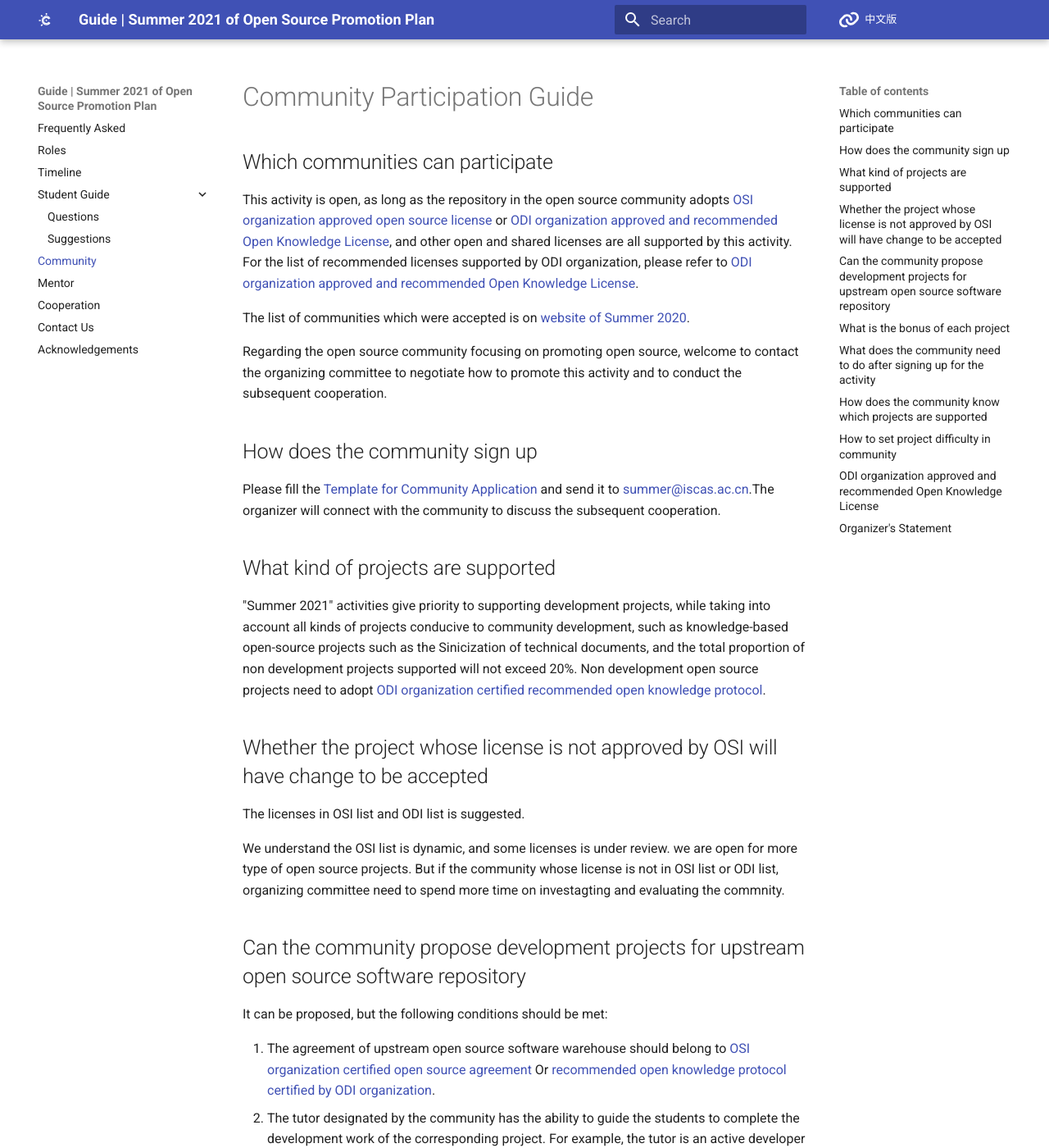
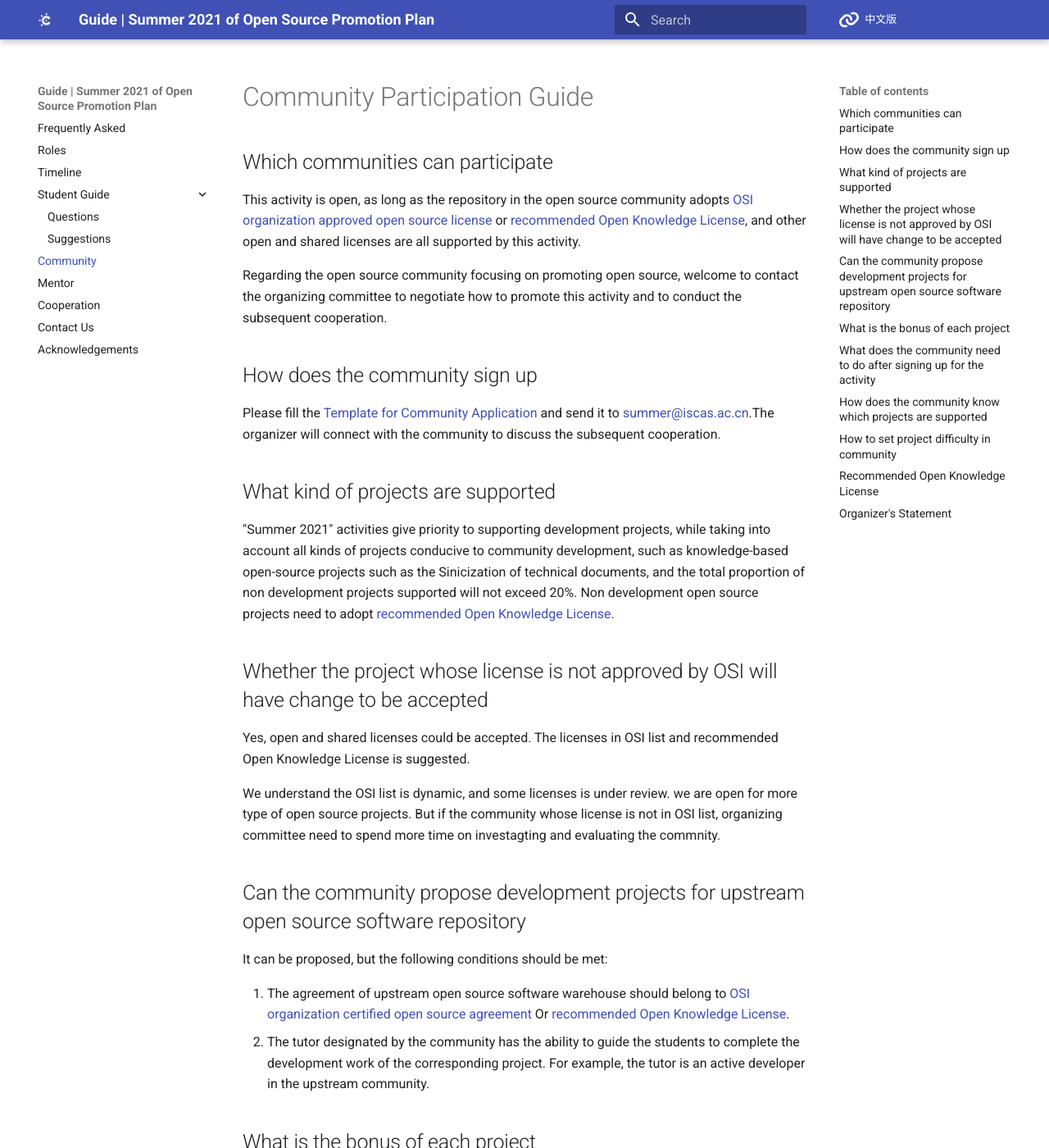
Before and after one commit to summer-ospp/help-en, an MkDocs documentation site: the page built from docs/community.md, in a window 1280 px wide and 1400 px high. Shown: the whole window at 82% size. Built offline with MkDocs 1.6.1 and Material for MkDocs 9.7.7, drawn with Linux system fonts in a browser that asks for light colours; comment, search, counter and statistics services are not loaded; some of the changed text lies outside the part shown.

Commit message:
update description about recommanded open kownledge license

```diff
--- a/docs/community.md
+++ b/docs/community.md
@@ -2,10 +2,7 @@
 
 ## Which communities can participate
 
-This activity is open, as long as the repository in the open source community adopts [OSI organization approved open source license](https://opensource.org/licenses) or [ODI organization approved and recommended Open Knowledge License](https://opendefinition.org/licenses/), and other open and shared licenses are all supported by this activity.
-For the list of recommended licenses supported by ODI organization, please refer to [ODI organization approved and recommended Open Knowledge License](#odi-organization-approved-and-recommended-open-knowledge-license).
-
-The list of communities which were accepted is on [website of Summer 2020](https://isrc.iscas.ac.cn/summer2020/#/organisations).
+This activity is open, as long as the repository in the open source community adopts [OSI organization approved open source license](https://opensource.org/licenses) or [recommended Open Knowledge License](#recommended-open-knowledge-license), and other open and shared licenses are all supported by this activity.
 
 Regarding the open source community focusing on promoting open source, welcome to contact the organizing committee to negotiate how to promote this activity and to conduct the subsequent cooperation.
 
@@ -15,19 +12,19 @@ Please fill the [Template for Community Application](./assets/template-for-commu
 
 ## What kind of projects are supported
 
-"Summer 2021" activities give priority to supporting development projects, while taking into account all kinds of projects conducive to community development, such as knowledge-based open-source projects such as the Sinicization of technical documents, and the total proportion of non development projects supported will not exceed 20%. Non development open source projects need to adopt [ODI organization certified recommended open knowledge protocol](#odi-organization-approved-and-recommended-open-knowledge-license).
+"Summer 2021" activities give priority to supporting development projects, while taking into account all kinds of projects conducive to community development, such as knowledge-based open-source projects such as the Sinicization of technical documents, and the total proportion of non development projects supported will not exceed 20%. Non development open source projects need to adopt [recommended Open Knowledge License](#recommended-open-knowledge-license).
 
 ## Whether the project whose license is not approved by OSI will have change to be accepted
 
-The licenses in OSI list and ODI list is suggested.
+Yes, open and shared licenses could be accepted. The licenses in OSI list and recommended Open Knowledge License is suggested.
 
-We understand the OSI list is dynamic, and some licenses is under review. we are open for more type of open source projects. But if the community whose license is not in OSI list or ODI list, organizing committee need to spend more time on investagting and evaluating the commnity.
+We understand the OSI list is dynamic, and some licenses is under review. we are open for more type of open source projects. But if the community whose license is not in OSI list, organizing committee need to spend more time on investagting and evaluating the commnity.
 
 ## Can the community propose development projects for upstream open source software repository
 
 It can be proposed, but the following conditions should be met:
 
-1. The agreement of upstream open source software warehouse should belong to [OSI organization certified open source agreement](https://opensource.org/licenses) Or  [recommended open knowledge protocol certified by ODI organization](#odi-organization-approved-and-recommended-open-knowledge-license).
+1. The agreement of upstream open source software warehouse should belong to [OSI organization certified open source agreement](https://opensource.org/licenses) Or  [recommended Open Knowledge License](#recommended-open-knowledge-license).
 2. The tutor designated by the community has the ability to guide the students to complete the development work of the corresponding project. For example, the tutor is an active developer in the upstream community.
 
 ## What is the bonus of each project
@@ -55,7 +52,7 @@ After informing the Organizing Committee of the link address of the "summer 2021
 General requirements for funded projects:
 
 1. The open source software corresponding to the development project adopts [OSI organization certified open source license](https://opensource.org/licenses)
-2. The repository corresponding to the open knowledge project adopts [ODI organization approved and recommended Open Knowledge License](https://opendefinition.org/licenses/) For the specific list, please refer to: [ODI organization approved and recommended Open Knowledge License] (# ODI organization approved and recommended Open Knowledge License)
+2. The repository corresponding to the open knowledge project adopts [recommended Open Knowledge License](community.md#recommended-open-knowledge-license)
 
 The organizing committee will evaluate whether the project will be supported or not according to the application of the students.
 
@@ -73,16 +70,16 @@ The following are the reference standards of difficulty:
 - Low: bonus RMB 6000
 - Objective: the ability is equivalent to the junior and senior computer major bachelor students
 
-## ODI organization approved and recommended Open Knowledge License
+## Recommended Open Knowledge License
 
 The following open knowledge agreement projects are accepted in this activity:
 
-- [Creative Commons CCZero (CC0)](https://opendefinition.org/licenses/cc-zero)
-- [Open Data Commons Public Domain Dedication and Licence (PDDL)](https://opendefinition.org/licenses/odc-pddl)
-- [Creative Commons Attribution 4.0 (CC-BY-4.0)](https://opendefinition.org/licenses/cc-by)
-- [Open Data Commons Attribution License (ODC-BY)](https://opendefinition.org/licenses/odc-by)
-- [Creative Commons Attribution Share-Alike 4.0 (CC-BY-SA-4.0)](https://opendefinition.org/licenses/cc-by-sa)
-- [Open Data Commons Open Database License (ODbL)](https://opendefinition.org/licenses/odc-odbl)
+- [Creative Commons CCZero (CC0)](https://creativecommons.org/publicdomain/zero/1.0/)
+- [Creative Commons Attribution 4.0 (CC-BY-4.0)](https://creativecommons.org/licenses/by/4.0/)
+- [Creative Commons Attribution Share-Alike 4.0 (CC-BY-SA-4.0)](https://creativecommons.org/licenses/by-sa/4.0/)
+- [Open Data Commons Public Domain Dedication and Licence (PDDL)](https://opendatacommons.org/licenses/pddl/)
+- [Open Data Commons Attribution License (ODC-BY)](https://opendatacommons.org/licenses/by/)
+- [Open Data Commons Open Database License (ODbL)](https://opendatacommons.org/licenses/odbl/1-0/)
 
 ## Organizer's Statement
 
```
Also changed, not shown: docs/contactus.md (+4 -4 lines), docs/index.md (+3 -5 lines).
